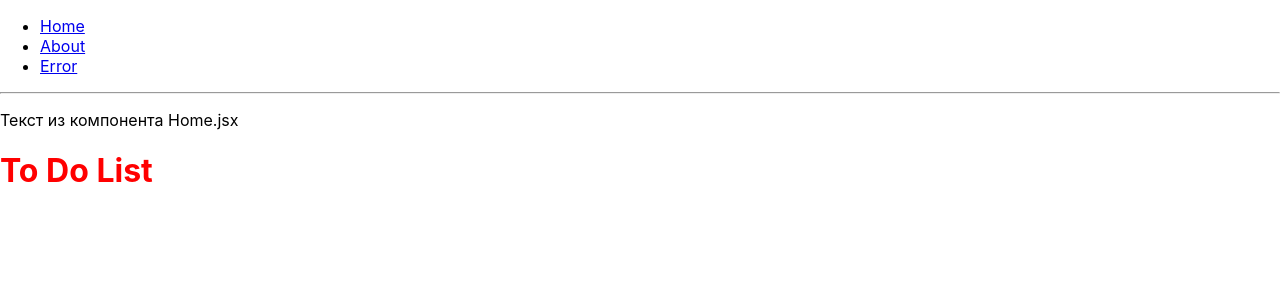
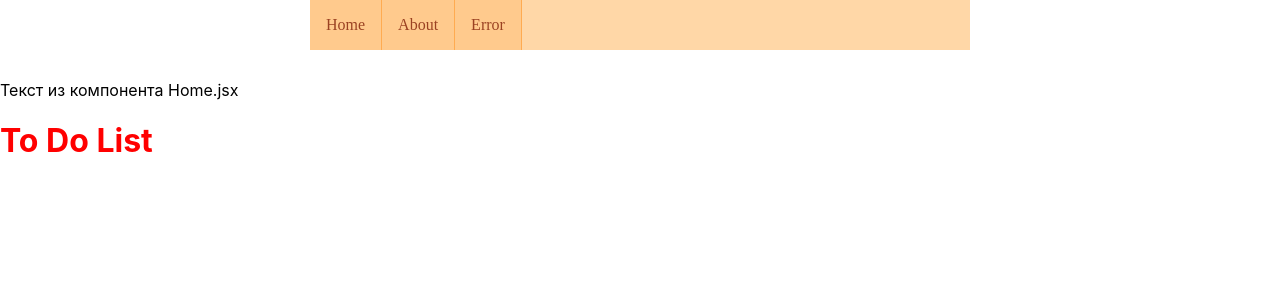
Before and after one commit to weboson/react-ToDoList, a React (Create React App) app: page / in a window 1280 px wide. Shown: the top 300 px of the page. Built offline with nearby package versions, Linux system fonts and the light colour scheme.

Commit message:
Used the tag <Link to>  from the plugin React-router in Error.jsx

```diff
--- a/public/index.html
+++ b/public/index.html
@@ -11,12 +11,15 @@
       name="description"
       content="Web site created using create-react-app"
     />
-    <link rel="apple-touch-icon" href="%PUBLIC_URL%/logo192.png" />
+
+    <!-- закоментил строку ниже -->
+    <!-- <link rel="apple-touch-icon" href="%PUBLIC_URL%/logo192.png" /> -->
     <!--
       manifest.json provides metadata used when your web app is installed on a
       user's mobile device or desktop. See https://developers.google.com/web/fundamentals/web-app-manifest/
     -->
-    <link rel="manifest" href="%PUBLIC_URL%/manifest.json" />
+    <!-- закоментил строку ниже -->
+    <!-- <link rel="manifest" href="%PUBLIC_URL%/manifest.json" /> -->
     <!--
       Notice the use of %PUBLIC_URL% in the tags above.
       It will be replaced with the URL of the `public` folder during the build.
--- a/src/App.js
+++ b/src/App.js
@@ -2,63 +2,22 @@
 // Является базовым компонентом App,
 // который по определенной логике возврощает определенную старницу (JSX-файл), например страницы в роутинге.
 // Роутинг - повзоляет не перезагружать старницу целиком, а только необходимую часть
-import React from "react"; // для работы утилиты React - roter
-// React-router
-// Switch в 6-й версии ReactRuter не актуальна - будет ошибка. Вместо него Routes
-import {
-  BrowserRouter as Router,
-  Routes,
-  Route,
-  Link
-} from "react-router-dom";
+import React from "react";
+import Menu from "./components/Menu";
+
 // styles
 import './App.css';
-// pages
-import Home from './components/pages/Home';
-import About from './components/pages/About';
-import Error from './components/pages/Error';
+
 
 function App() {
+
+  // если прокликать все меню и смотреть в коде в режиме разработчика, то видно, что обновляется только контент, который изменяется
+  // то есть сам списко меню не меняется, а только содержимое страниц (компоненты Home, Error, About и тому подобное)
+    // даже если оборачивать <Menu /> в объединяющий тег (к примеру <nav>) - хотя до этого думал <nav></nav> вредит и обновляется всё.
+
   return (
-    // Router, - Роутинг
-    // menu list
-    <Router>
-      <div>
-        <ul>
-          <li>
-            <Link to="/">Home</Link>
-          </li>
-          <li>
-            <Link to="/about">About</Link>
-          </li>
-          <li>
-            <Link to="/error">Error</Link>
-          </li>
-        </ul>
-
-        <hr />
-
-        {/*
-          A <Switch> looks through all its children <Route>
-          elements and renders the first one whose path
-          matches the current URL. Use a <Routes> any time
-          you have multiple routes, but you want only one
-          of them to render at a time
-        */}
-        <Routes>
-          <Route exact path="" element={<Home />}>
-          </Route>
-          <Route path="/about" element={<About />}>
-          </Route>
-          <Route path="/error" element={<Error />}>
-          </Route>
-        </Routes>
-      </div>
-    </Router>
+      <Menu />
   );
 }
 
 export default App;
-
-
-//! ДОБАВИТЬ КОММИТ  В ГИТХАБ "Basic routing"
--- /dev/null
+++ b/src/components/Menu.css
@@ -0,0 +1,34 @@
+/* url(https://fonts.googleapis.com/css?family=Lora); */
+
+ul {
+  list-style: none;
+  margin: 0 auto;
+}
+a {
+  text-decoration: none;
+  font-family: 'Lora', serif;
+  transition: .5s linear;
+}
+i {
+  margin-right: 10px;
+}
+nav {
+  display: block;
+  width: 660px;
+  margin: 0 auto 30px;
+}
+
+.four ul {
+  display: -webkit-flex;
+  display: flex;
+  background: #FFD7A7;
+  padding-left: 0;
+}
+.four a {
+  padding: 1em;
+  display: block;
+  color: #9B4222;
+  border-right: 1px solid #FFAB51;
+  background: rgba(255, 171, 81, .3);
+}
+.four a:hover {background: #FFAB51}
--- /dev/null
+++ b/src/components/Menu.jsx
@@ -0,0 +1,87 @@
+//! Вариант с псевдо динамическом меню. Так как список динамический я смог сделать, а сам <Router /> не смог.
+
+import React from 'react';
+
+// import as object: https://learn.javascript.ru/import-export#import
+import * as data from '../data/data';
+
+// для роутинга, при помощи плагина "React-router"
+// Switch в 6-й версии ReactRuter не актуальна - будет ошибка. Вместо него Routes
+import {
+    BrowserRouter as Router,
+    Routes,
+    Route,
+    Link
+  } from "react-router-dom";
+// pages
+import Home from './pages/Home';
+import About from './pages/About';
+import Error from './pages/Error';
+
+//! СПИСОК МЕНЮ с тегами от react-router-dom: link(a), to и key для лучшей идентификации react
+// компонент генерирующий ДИНАМИЧЕСКИЙ СПИСОК (<li>)
+function Listmenu(props) { // передаю пропсом <Listmenu  dataMenu={data.dataMenu}/>
+    let numbers = 1;
+    return (
+        props.dataMenu.map((item, index) => {
+            if (item === "Home") {
+                return (
+                    // ключ "key" в элементе списка (в <li>, но не в ссылке Link/a)
+                    // 1) вариант для генерации ключа (key) numbers[index].toString() -  numbers[индекс из map]. в строку
+                    <li key={numbers++}>
+                        <Link to="/" >{item}</Link>
+                    </li>
+                )
+
+            } else {
+                return (
+                <li key={numbers++}>
+                    <Link to={item}>{item}</Link>
+                </li>
+                )
+            }
+        })
+    )
+}
+
+//! Роутинг с помощью плагина react-router-dom
+function Menu()  {
+//  не смог сделать динамичкий <Router>, так как несмог вставить переменную из БД в element={<Combonent />} - element={<{item} />} не получилось
+// Но узнал, как сделать динамический роутер с одним шаблоном: https://youtu.be/P5xgsRIKJjo?t=268
+// пример кода из видео:   < path="user/:userId" element={<UserDetails />} />
+    return (
+        <Router>
+            {/* nav и class="four" для стилей */}
+            <nav className="four">
+                <ul>
+                    {/* component Listmenu. массив data (bp import) передал через props, хотя работало и без пропс, просто data.dataMenu.map... */}
+                    <Listmenu  dataMenu={data.dataMenu}/>
+                </ul>
+            </nav>
+
+
+            <Routes>
+                {/* <Route exact path="" element={<Home />} />  - компонент/тег можно заркыть сразу "/" так тоже сработает*/}
+                <Route exact path="/" element={<Home />}>
+                </Route>
+                <Route path="/about" element={<About />}>
+                </Route>
+                <Route path="/error" element={<Error />}>
+                </Route>
+                {/* {routePaths.map((item, index) => {
+                        if (item === "Home") {
+                            return <Route path="/" element={item}></Route>
+                        } else {
+                            return <Route path={item} element={item}></Route>
+                        }
+                })} */}
+            </Routes>
+        </Router>
+    )
+
+
+}
+
+
+
+export default Menu
--- a/src/components/Title.jsx
+++ b/src/components/Title.jsx
@@ -4,7 +4,7 @@ const Title = () => {
 
 // let list = [];
     return (
-        <h1 className='Title'>
+        <h1 className='title'>
             To Do List
         </h1>
     )
--- a/src/components/pages/Error.jsx
+++ b/src/components/pages/Error.jsx
@@ -1,15 +1,26 @@
 import React from 'react';
+
+// link от React-router-dom  - для НЕ ПЕРЕЗАГРУЖАЕМЫХ ССЫЛОК
+import {
+    Link
+  } from "react-router-dom";
+
 
 const Error = () => {
     return (
-        <div>
-            <h1 class="error-code">404</h1>
-            <p>Something going wrong...</p>
-            <p>Go <a href="/">home</a></p>
-        </div>
+        // С простой ссылкой страница будет перезагружатся
+        //     <p>Go <a href="/">home</a></p>
+
+            <div>
+                <h1 className="error-code">404</h1>
+                <p>Something going wrong...</p>
+                <p>Go <Link to="/">home</Link></p>
+                {/* Если поставить просто ссылку <a>, то будет перезагружатся ВСЯ страница.
+                А с link от React-router-dom можно создавать НЕ ПЕРЕЗАГРУЖАЕМЫЕ ССЫЛКИ  */}
+            </div>
+
 
     )
 }
 
-
 export default Error
--- /dev/null
+++ b/src/data/data.jsx
@@ -0,0 +1,6 @@
+// DATABASE
+
+// title pages
+// this can be put into a database
+// экспорт массива: https://learn.javascript.ru/import-export#eksport-do-obyavleniya
+export let dataMenu = ["Home", "About", "Error"];
--- a/src/index.css
+++ b/src/index.css
@@ -1,3 +1,5 @@
+body {margin:0;}
+
 body {
   margin: 0;
   font-family: -apple-system, BlinkMacSystemFont, 'Segoe UI', 'Roboto', 'Oxygen',
@@ -13,7 +15,7 @@ code {
 }
 
 
-.Title {
+.title {
   color: red;
 
 }
--- a/src/index.jsx
+++ b/src/index.jsx
@@ -3,7 +3,11 @@
 // То есть вызывет ReactDOM.createRoot(HTML-element...).render(components...)
 import React from 'react';
 import ReactDOM from 'react-dom/client';
+
+// styles
+import './components/Menu.css';
 import './index.css';
+
 import App from './App';
 // import reportWebVitals from './reportWebVitals'; // стандартные тесты на производительность, пока не важно
 
```
